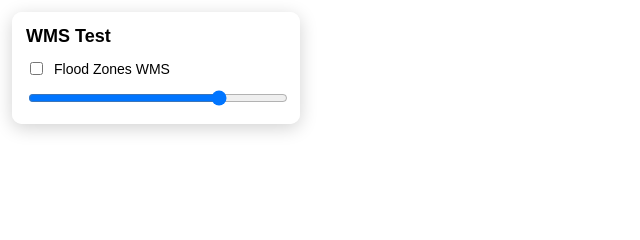
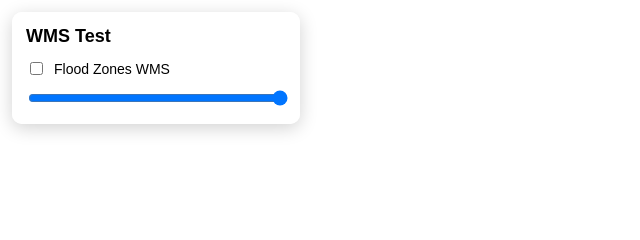
Before and after one commit to kyleroberts238-stack/PPN02App, a plain HTML site: page index.html in a window 1280 px wide. Shown: the top 240 px of the page, 0-640 px from the left. Drawn offline with nearby package versions, Linux system fonts and the light colour scheme.

Commit message:
Update index.html

```diff
--- a/index.html
+++ b/index.html
@@ -77,7 +77,7 @@
         min="0"
         max="1"
         step="0.05"
-        value="0.75"
+        value="1"
       />
     </div>
   </div>
```
